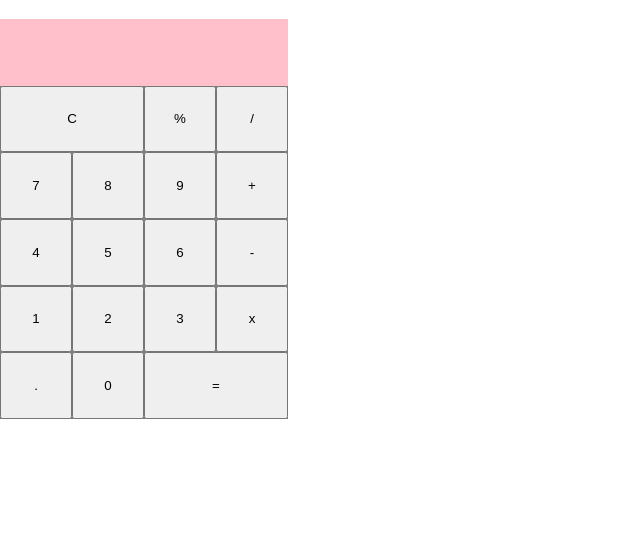
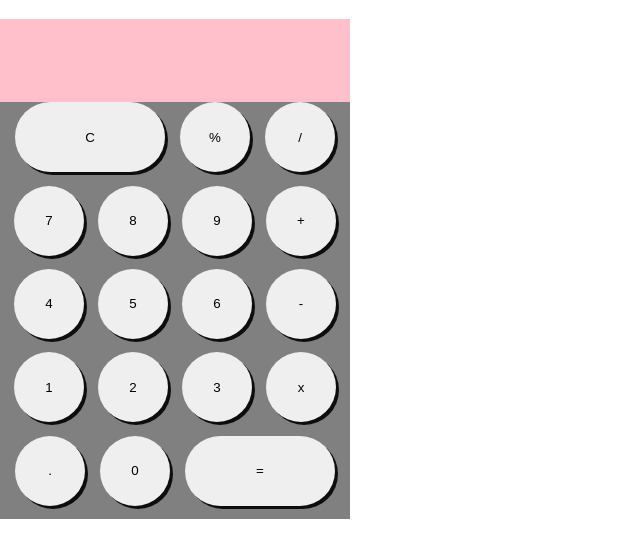
Before and after one commit to harrisonBarnett/awesome-calculator.io, a plain HTML site: page index.html in a window 1280 px wide. Shown: the part 61-618 px from the top of the page, without its empty margins (0-640 px from the left). Drawn offline with Linux system fonts and the light colour scheme.

Commit message:
Styling buttons boyyyy

```diff
--- a/index.html
+++ b/index.html
@@ -13,30 +13,39 @@
 
     <div class="calc-body">
         <div class="calc-screen"></div>
-
+        <div class="row-1">
             <button id="clear">C</button>
             <button id="modulo">%</button>
             <button id="division">/</button>
+        </div>
 
+        <div class="row-2">
             <button id="seven">7</button>
             <button id="eight">8</button>
             <button id="nine">9</button>
             <button id="addition">+</button>
+        </div>
 
+        <div class="row-3">
             <button id="four">4</button>
             <button id="five">5</button>
             <button id="six">6</button>
             <button id="subtraction">-</button>
+        </div>
 
+        <div class="row-4">
             <button id="one">1</button>
             <button id="two">2</button>
             <button id="three">3</button>
             <button id="multiplication">x</button>
+        </div>
 
+        <div class="row-5">
             <button id="decimal">.</button>
             <button id="zero">0</button>
             <button id="equals">=</button>
         </div>
+    </div>
 
 </body>
 </html>
--- a/styles.css
+++ b/styles.css
@@ -5,79 +5,65 @@ body {
 
 .calc-body {
     background: gray;
-    width: 18em;
-    height: 25em;
+    width: 350px;
+    height: 500px;
     display: grid;
     grid-template-columns:
-        1fr 1fr 1fr 1fr;
+        auto;
     grid-template-rows:
         1fr 1fr 1fr 1fr 1fr 1fr;
     grid-template-areas:
         "screen screen screen screen"
-        "clear clear mod div"
-        "seven eight nine plus"
-        "four five six minus"
-        "one two three times"
-        "dec zero eq eq";
-}
-.calc-screen {
-    background: pink;
-    grid-area: screen;
+        "one one one one"
+        "two two two two"
+        "three three three three"
+        "four four four four"
+        "five five five five";
 }
 .calc-screen {
     grid-area: screen;
+    background: pink;
 }
-#clear {
-    grid-area: clear;
+.row-1 {
+    grid-area: one;
 }
-#modulo {
-    grid-area: mod;
+.row-2 {
+    grid-area: two;
 }
-#division {
-    grid-area: div;
+.row-3 {
+    grid-area: three;
 }
-#seven {
-    grid-area: seven;
-}
-#eight {
-    grid-area: eight;
-}
-#nine {
-    grid-area nine;
-}
-#addition {
-    grid-area: plus;
-}
-#four {
+.row-4 {
     grid-area: four;
 }
-#five {
+.row-5 {
     grid-area: five;
 }
-#six {
-    grid-area: six;
+.row-1,
+.row-2,
+.row-3,
+.row-4,
+.row-5 {
+    width: 100%;
+    display: flex;
+    justify-content: space-evenly;
 }
-#subtraction {
-    grid-area: minus;
+
+button {
+    height: 70px;
+    width: 70px;
+    border: none;
+    border-radius: 50%;
+
+    box-shadow: 3px 3px rgba(0, 0, 0, .9);
 }
-#one {
-    grid-area: one;
+#clear,
+#equals {
+    width: 150px;
+    border-radius: 70px;
 }
-#two {
-    grid-area: two;
+button:hover {
+    transform: scale(.95);
+
+    box-shadow: none;
 }
-#three {
-    grid-area: three;
-}
-#multiplication {
-    grid-area: times;
-}
-#decimal {
-    grid-area: dec;
-}
-#zero {
-    grid-area: zero;
-}
-#equals {
-    grid-area: eq;
-}
```
Lines whose indentation alone changed are shown as unchanged.
